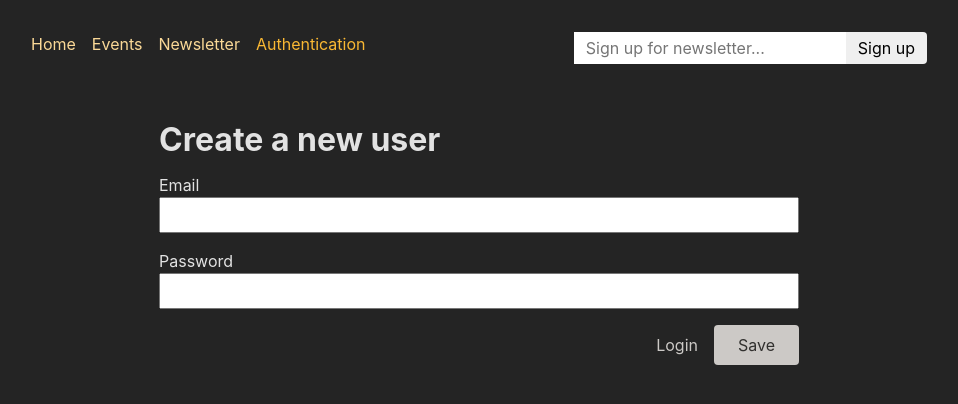
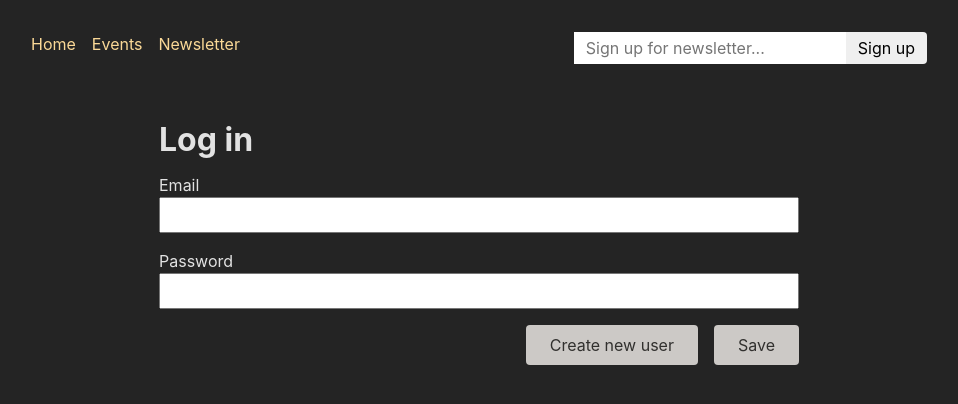
Before and after one commit to AqibNiazi/react-router-authentication, a React (Vite) app in the folder frontend/: page /auth in a window 1280 px wide. Shown: the top 404 px of the page, without its empty margins (161-1119 px from the left). Built offline with nearby package versions, Linux system fonts and the light colour scheme.

Commit message:
All components of events app updated

```diff
--- a/frontend/src/components/AuthForm.jsx
+++ b/frontend/src/components/AuthForm.jsx
@@ -1,10 +1,15 @@
-import { Form, Link, useSearchParams } from "react-router-dom";
+import { useState } from "react";
+import { Form } from "react-router-dom";
 
 import classes from "./AuthForm.module.css";
 
 function AuthForm() {
-  const [searchParams] = useSearchParams();
-  const isLogin = searchParams.get("mode") === "login";
+  const [isLogin, setIsLogin] = useState(true);
+
+  function switchAuthHandler() {
+    setIsLogin((isCurrentlyLogin) => !isCurrentlyLogin);
+  }
+
   return (
     <>
       <Form method="post" className={classes.form}>
@@ -18,9 +23,9 @@ function AuthForm() {
           <input id="password" type="password" name="password" required />
         </p>
         <div className={classes.actions}>
-          <Link to={`?mode=${isLogin ? "signup" : "login"}`}>
+          <button onClick={switchAuthHandler} type="button">
             {isLogin ? "Create new user" : "Login"}
-          </Link>
+          </button>
           <button>Save</button>
         </div>
       </Form>
--- a/frontend/src/components/EventForm.jsx
+++ b/frontend/src/components/EventForm.jsx
@@ -1,8 +1,9 @@
 import {
   Form,
-  useActionData,
   useNavigate,
   useNavigation,
+  useActionData,
+  json,
   redirect,
 } from "react-router-dom";
 
@@ -14,6 +15,7 @@ function EventForm({ method, event }) {
   const navigation = useNavigation();
 
   const isSubmitting = navigation.state === "submitting";
+
   function cancelHandler() {
     navigate("..");
   }
@@ -22,8 +24,8 @@ function EventForm({ method, event }) {
     <Form method={method} className={classes.form}>
       {data && data.errors && (
         <ul>
-          {Object.values(data.errors).map((error) => (
-            <li key={error}>{error}</li>
+          {Object.values(data.errors).map((err) => (
+            <li key={err}>{err}</li>
           ))}
         </ul>
       )}
@@ -33,7 +35,7 @@ function EventForm({ method, event }) {
           id="title"
           type="text"
           name="title"
-          // required
+          required
           defaultValue={event ? event.title : ""}
         />
       </p>
@@ -43,7 +45,7 @@ function EventForm({ method, event }) {
           id="image"
           type="url"
           name="image"
-          // required
+          required
           defaultValue={event ? event.image : ""}
         />
       </p>
@@ -53,7 +55,7 @@ function EventForm({ method, event }) {
           id="date"
           type="date"
           name="date"
-          // required
+          required
           defaultValue={event ? event.date : ""}
         />
       </p>
@@ -63,7 +65,7 @@ function EventForm({ method, event }) {
           id="description"
           name="description"
           rows="5"
-          // required
+          required
           defaultValue={event ? event.description : ""}
         />
       </p>
@@ -81,26 +83,30 @@ function EventForm({ method, event }) {
 
 export default EventForm;
 
-export const action = async ({ request, params }) => {
+export async function action({ request, params }) {
   const method = request.method;
   const data = await request.formData();
+
   const eventData = {
     title: data.get("title"),
     image: data.get("image"),
     date: data.get("date"),
     description: data.get("description"),
   };
+
   let url = "http://localhost:8080/events";
+
   if (method === "PATCH") {
     const eventId = params.eventId;
-    url = `http://localhost:8080/events/${eventId}`;
+    url = "http://localhost:8080/events/" + eventId;
   }
+
   const response = await fetch(url, {
     method: method,
-    body: JSON.stringify(eventData),
     headers: {
       "Content-Type": "application/json",
     },
+    body: JSON.stringify(eventData),
   });
 
   if (response.status === 422) {
@@ -108,9 +114,8 @@ export const action = async ({ request, params }) => {
   }
 
   if (!response.ok) {
-    throw new Response(JSON.stringify({ message: "Could not save event." }), {
-      status: 500,
-    });
+    throw json({ message: "Could not save event." }, { status: 500 });
   }
+
   return redirect("/events");
-};
+}
--- a/frontend/src/components/EventItem.jsx
+++ b/frontend/src/components/EventItem.jsx
@@ -1,15 +1,15 @@
-import classes from './EventItem.module.css';
 import { Link, useSubmit } from "react-router-dom";
+
+import classes from "./EventItem.module.css";
+
 function EventItem({ event }) {
   const submit = useSubmit();
+
   function startDeleteHandler() {
-    const proceed = window.confirm(
-      "Are you sure you want to delete this event?"
-    );
+    const proceed = window.confirm("Are you sure?");
+
     if (proceed) {
-      submit(null, {
-        method: "delete",
-      });
+      submit(null, { method: "delete" });
     }
   }
 
--- a/frontend/src/components/EventsList.jsx
+++ b/frontend/src/components/EventsList.jsx
@@ -1,14 +1,18 @@
-import { Link, useLoaderData } from "react-router-dom";
+// import { useLoaderData } from 'react-router-dom';
+import { Link } from "react-router-dom";
+
 import classes from "./EventsList.module.css";
 
 function EventsList({ events }) {
+  // const events = useLoaderData();
+
   return (
     <div className={classes.events}>
       <h1>All Events</h1>
       <ul className={classes.list}>
         {events.map((event) => (
           <li key={event.id} className={classes.item}>
-            <Link to={event.id}>
+            <Link to={`/events/${event.id}`}>
               <img src={event.image} alt={event.title} />
               <div className={classes.content}>
                 <h2>{event.title}</h2>
--- a/frontend/src/components/EventsNavigation.jsx
+++ b/frontend/src/components/EventsNavigation.jsx
@@ -1,4 +1,5 @@
 import { NavLink } from "react-router-dom";
+
 import classes from "./EventsNavigation.module.css";
 
 function EventsNavigation() {
@@ -12,7 +13,7 @@ function EventsNavigation() {
               className={({ isActive }) =>
                 isActive ? classes.active : undefined
               }
-              end="/events"
+              end
             >
               All Events
             </NavLink>
--- a/frontend/src/components/MainNavigation.jsx
+++ b/frontend/src/components/MainNavigation.jsx
@@ -1,6 +1,8 @@
 import { NavLink } from "react-router-dom";
+
 import classes from "./MainNavigation.module.css";
 import NewsletterSignup from "./NewsletterSignup";
+
 function MainNavigation() {
   return (
     <header className={classes.header}>
@@ -8,18 +10,18 @@ function MainNavigation() {
         <ul className={classes.list}>
           <li>
             <NavLink
-              to={"/"}
+              to="/"
               className={({ isActive }) =>
                 isActive ? classes.active : undefined
               }
-              end="/"
+              end
             >
               Home
             </NavLink>
           </li>
           <li>
             <NavLink
-              to={"/events"}
+              to="/events"
               className={({ isActive }) =>
                 isActive ? classes.active : undefined
               }
@@ -37,16 +39,6 @@ function MainNavigation() {
               Newsletter
             </NavLink>
           </li>
-          <li>
-            <NavLink
-              to="/auth"
-              className={({ isActive }) =>
-                isActive ? classes.active : undefined
-              }
-            >
-              Authentication
-            </NavLink>
-          </li>
         </ul>
       </nav>
       <NewsletterSignup />
```
Also changed, not shown: frontend/src/components/NewsletterSignup.jsx (+11 -7 lines).
